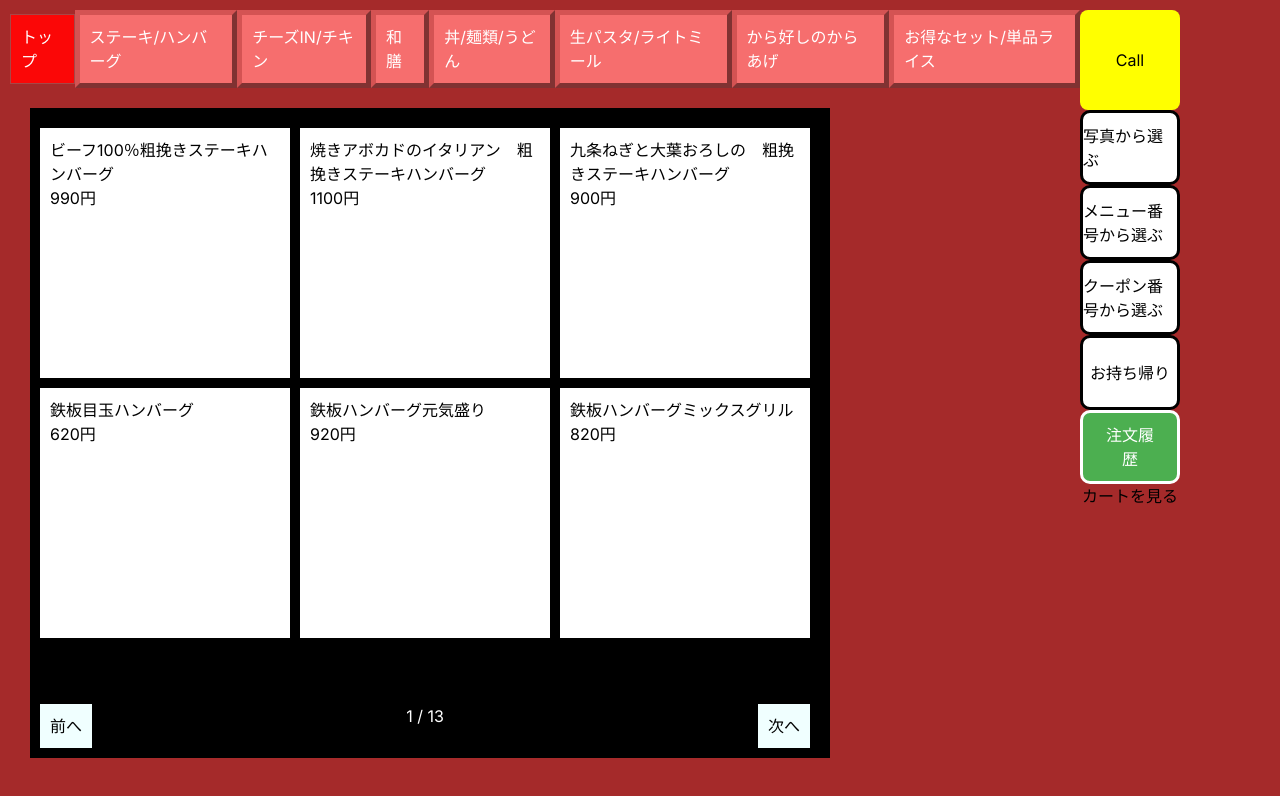
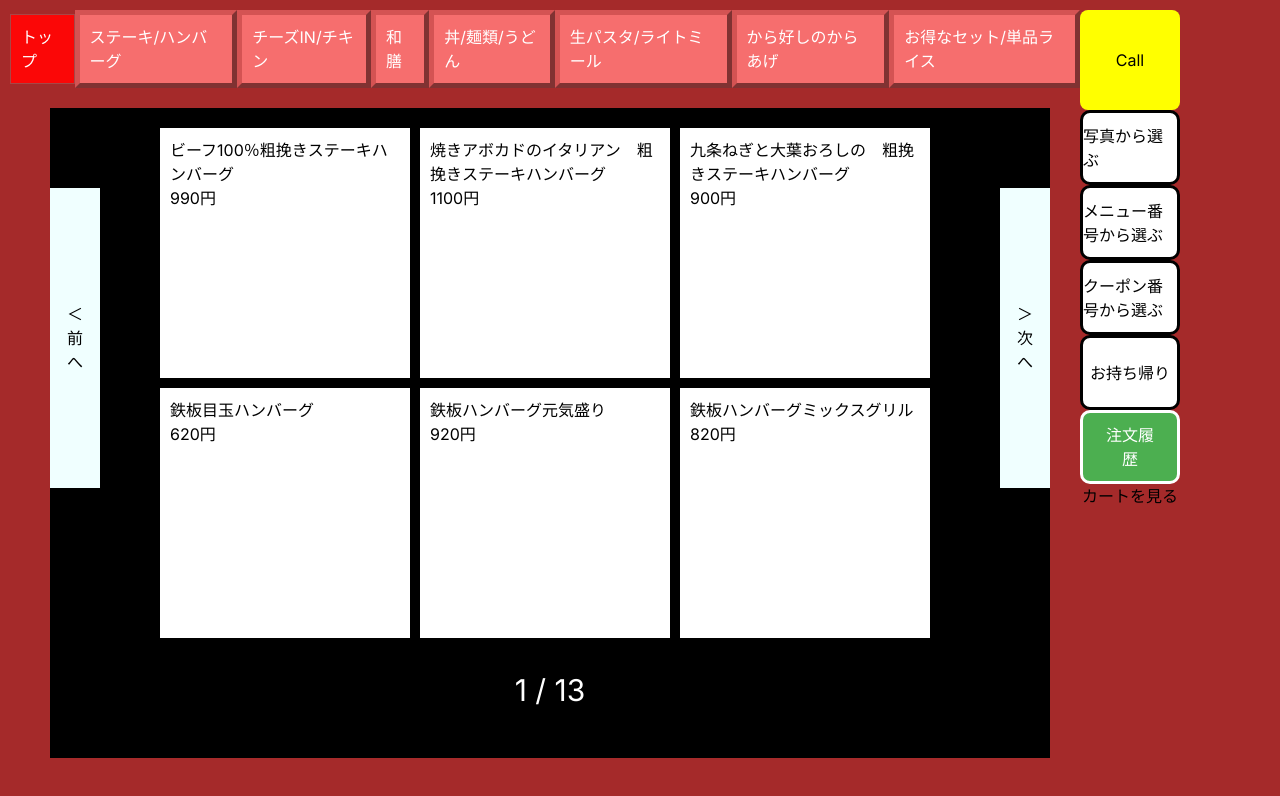
Before and after one commit to VerdantVermilion/gasto, a Next.js app: page /order in a window 1280 px wide. Shown: the top 796 px of the page. Built offline with nearby package versions, Linux system fonts and the light colour scheme.

Commit message:
add: ペジネーションスタイルの追加

```diff
--- a/app/order/components/nigiriButton/NigiriButton.module.css
+++ b/app/order/components/nigiriButton/NigiriButton.module.css
@@ -1,10 +1,15 @@
 .nigiri_screen {
   background-color: black;
-  width: 800px;
+  width: 1000px;
   display: flex;
   flex-direction: column;
   margin: 20px;
+  margin-left: 40px;
   min-height: 650px; /* 最小の高さを設定 */
+}
+
+.nigiri_container{
+  display: flex;
 }
 
 .nigiris {
@@ -13,7 +18,7 @@
   flex-wrap: wrap;
   align-items: center;
   margin-bottom: 20px;
-  margin-left: 10px;
+  margin-left: 60px;
   margin-top: 20px;
 }
 
@@ -27,7 +32,7 @@
 }
 
 .pagination {
-  width: 790px;
+  width: 870px;
   display: flex;
   justify-content: center;
   justify-content: space-between;
@@ -39,10 +44,15 @@
   background-color: azure;
   color: black;
   padding: 10px;
+  height: 300px;
+  width: 50px;
+  margin-top: 80px;
 }
 
 .number {
   color: white;
+  text-align: center;
+  font-size: 30px;
 }
 
 .price {
--- a/app/order/components/nigiriButton/NigiriButton.tsx
+++ b/app/order/components/nigiriButton/NigiriButton.tsx
@@ -120,6 +120,15 @@ const NigiriButton = ({ category, onItemClick }: NigiriButtonProps) => {
 
   return (
     <div className={styled.nigiri_screen}>
+      <div className={styled.nigiri_container}>
+        <div className={styled.pre_page}><button
+          className={styled.page_button}
+          onClick={goToPreviousPage}
+          disabled={currentPage === 0}
+        >
+          ＜
+          前へ
+        </button></div>
       <ul className={styled.nigiris}>
         {currentItems.map((item) => (
           <li
@@ -132,25 +141,21 @@ const NigiriButton = ({ category, onItemClick }: NigiriButtonProps) => {
           </li>
         ))}
       </ul>
-      <div className={styled.pagination}>
-        <button
-          className={styled.page_button}
-          onClick={goToPreviousPage}
-          disabled={currentPage === 0}
-        >
-          前へ
-        </button>
-        <span className={styled.number}>
-          {currentPage + 1} / {totalPages}
-        </span>
-        <button
+      <div className={styled.next_page}>
+      <button
           className={styled.page_button}
           onClick={goToNextPage}
           disabled={currentPage === totalPages - 1}
         >
+          ＞
           次へ
-        </button>
-      </div>
+        </button></div>
+    </div>
+      {/* <div className={styled.pagination}> */}
+        <span className={styled.number}>
+          {currentPage + 1} / {totalPages}
+        </span>
+      {/* </div> */}
     </div>
   );
 };
```
